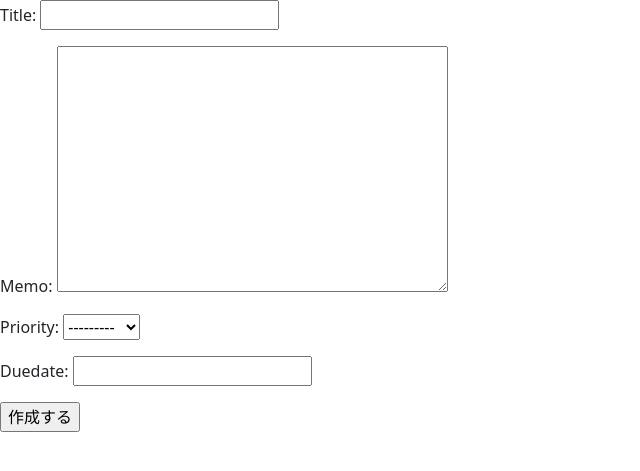
After one commit to Ryota-Suzki/Portfolio, a Django app: page /create/ in a window 1280 px wide. The commit adds this page. Shown: the top 471 px of the page, without its empty margins (0-640 px from the left). Run offline with Django 3.2, Linux system fonts and the light colour scheme.

Commit message:
Model Update

```diff
--- a/Python/Study/Django/TodoList/templates/base.html
+++ b/Python/Study/Django/TodoList/templates/base.html
@@ -8,7 +8,7 @@
     <!-- Bootstrap CSS -->
     <link href="https://cdn.jsdelivr.net/npm/bootstrap@5.0.0-beta1/dist/css/bootstrap.min.css" rel="stylesheet" integrity="sha384-giJF6kkoqNQ00vy+HMDP7azOuL0xtbfIcaT9wjKHr8RbDVddVHyTfAAsrekwKmP1" crossorigin="anonymous">
 
-    <title>Hello.World</title>
+    <title>MyTodoList</title>
   </head><body>
     {% block header %}
     {% endblock header%}
--- /dev/null
+++ b/Python/Study/Django/TodoList/templates/create.html
@@ -0,0 +1,8 @@
+{% extends 'base.html' %}
+
+{% block content %}
+<form action="" method="POST">
+    {{form.as_p}}
+    <input type="submit" value="作成する">
+</form>
+{% endblock content %}
--- a/Python/Study/Django/TodoList/todo/models.py
+++ b/Python/Study/Django/TodoList/todo/models.py
@@ -2,8 +2,14 @@ from django.db import models
 
 # Create your models here.
 
+PRIORITY  = (('danger','high'),('info','normal'),('success','low'))
 class TodoModel(models.Model):
     title = models.CharField(max_length=100)
     memo = models.TextField()
+    priority = models.CharField(
+        max_length = 50,
+        choices = PRIORITY
+    )
+    duedate = models.DateField()
     def __str__(self): #string 特殊メソッド
         return self.title
--- a/Python/Study/Django/TodoList/todo/urls.py
+++ b/Python/Study/Django/TodoList/todo/urls.py
@@ -1,7 +1,8 @@
 from django.urls import path
-from .views import TodoList , TodoDetail
+from .views import TodoList , TodoDetail, TodoCreate
 
 urlpatterns = [
     path('list/', TodoList.as_view()),
-    path('detail/<int:pk>', TodoDetail.as_view())
+    path('detail/<int:pk>', TodoDetail.as_view()),
+    path('create/', TodoCreate.as_view())
 ]
--- a/Python/Study/Django/TodoList/todo/views.py
+++ b/Python/Study/Django/TodoList/todo/views.py
@@ -1,6 +1,6 @@
 from django.http.response import HttpResponse
 from django.shortcuts import render
-from django.views.generic import ListView, DetailView
+from django.views.generic import ListView, DetailView, CreateView
 from .models import TodoModel
 
 # Create your views here.
@@ -12,3 +12,8 @@ class TodoList(ListView):
 class TodoDetail(DetailView):
     template_name = 'detail.html'
     model = TodoModel
+
+class TodoCreate(CreateView):
+    template_name = 'create.html'
+    model = TodoModel
+    fields = ('title','memo','priority','duedate')
```
Also changed, not shown: Python/Study/Django/TodoList/templates/list.html (+17 -9 lines), Python/Study/Django/TodoList/db.sqlite3, Python/Study/Django/TodoList/todo/migrations/0002_auto_20210615_1103.py (added).
